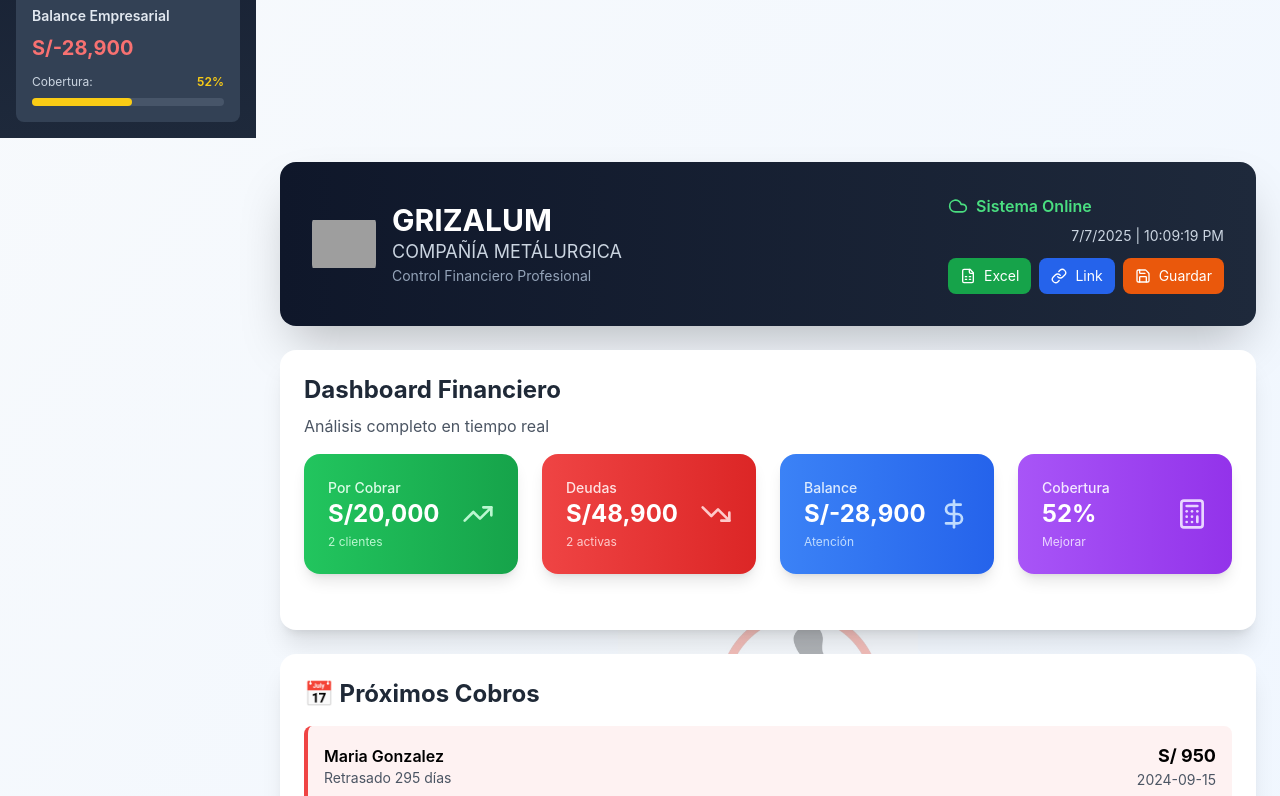
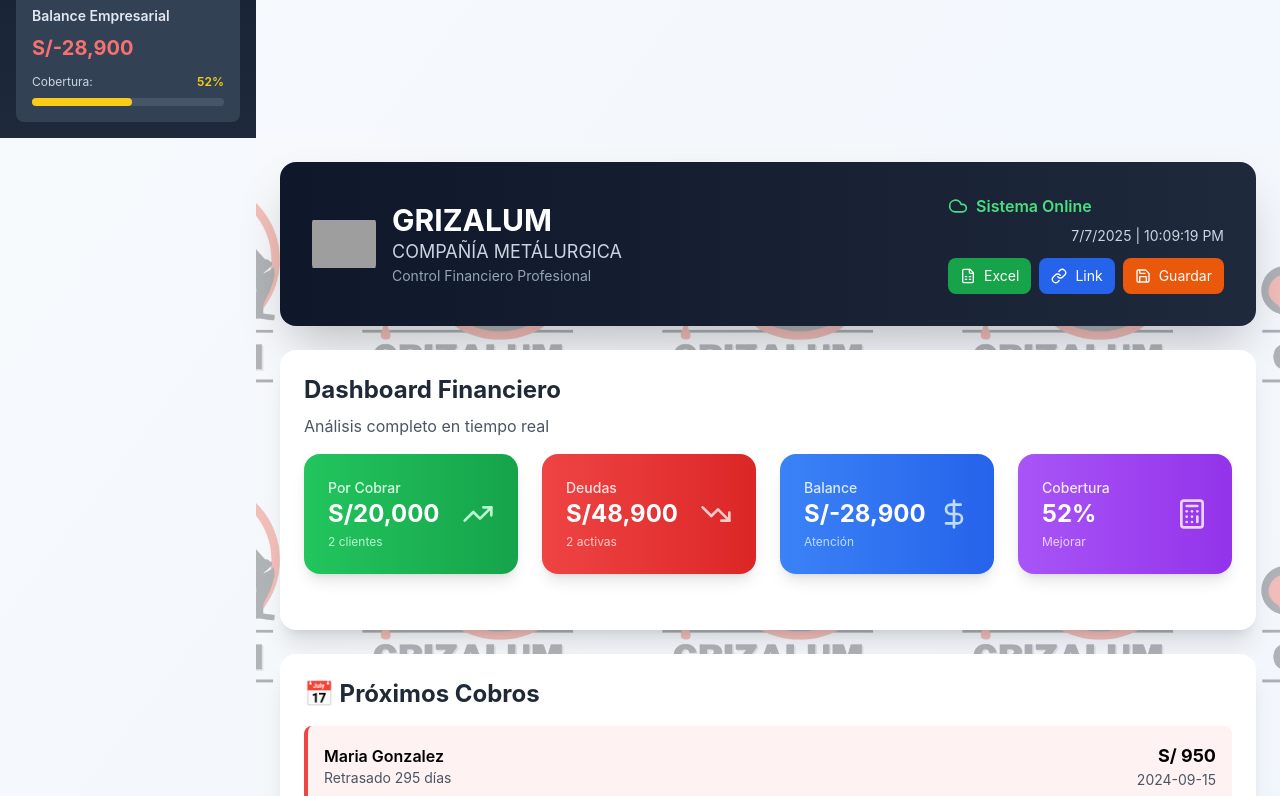
Before and after one commit to Grizalum/grizalum-sistema-financiero1999, a React (Create React App) app: page / in a window 1280 px wide. Shown: the part 380-1176 px from the top of the page. Built offline with nearby package versions, Linux system fonts and the light colour scheme; grey boxes are pictures that could not be loaded.

Commit message:
Update GrizalumFinancial.js

```diff
--- a/src/components/GrizalumFinancial.js
+++ b/src/components/GrizalumFinancial.js
@@ -41,7 +41,7 @@
   backgroundRepeat: 'no-repeat',
   backgroundPosition: 'center center',
   backgroundSize: '300px 300px',
-  backgroundAttachment: 'local',
+  backgroundAttachment: 'fixed',
   opacity: '0.3',
   position: 'absolute',
   top: 0,
```
